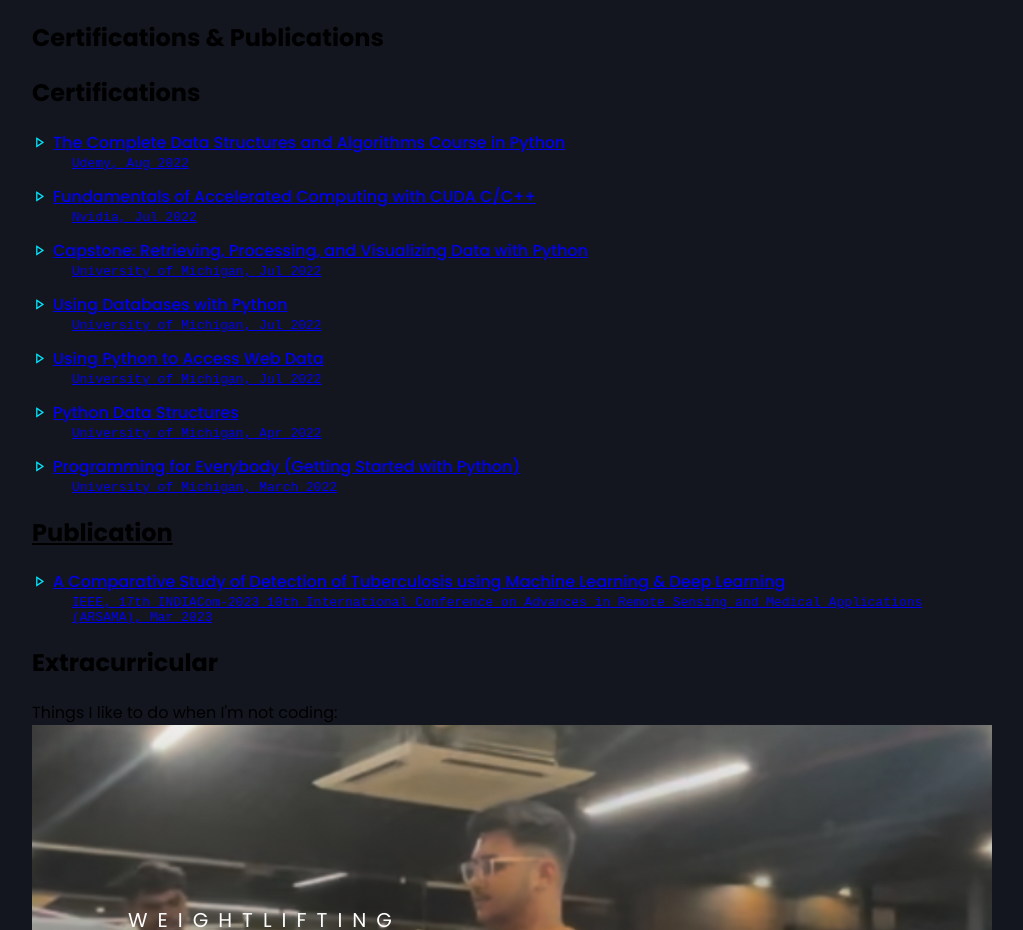
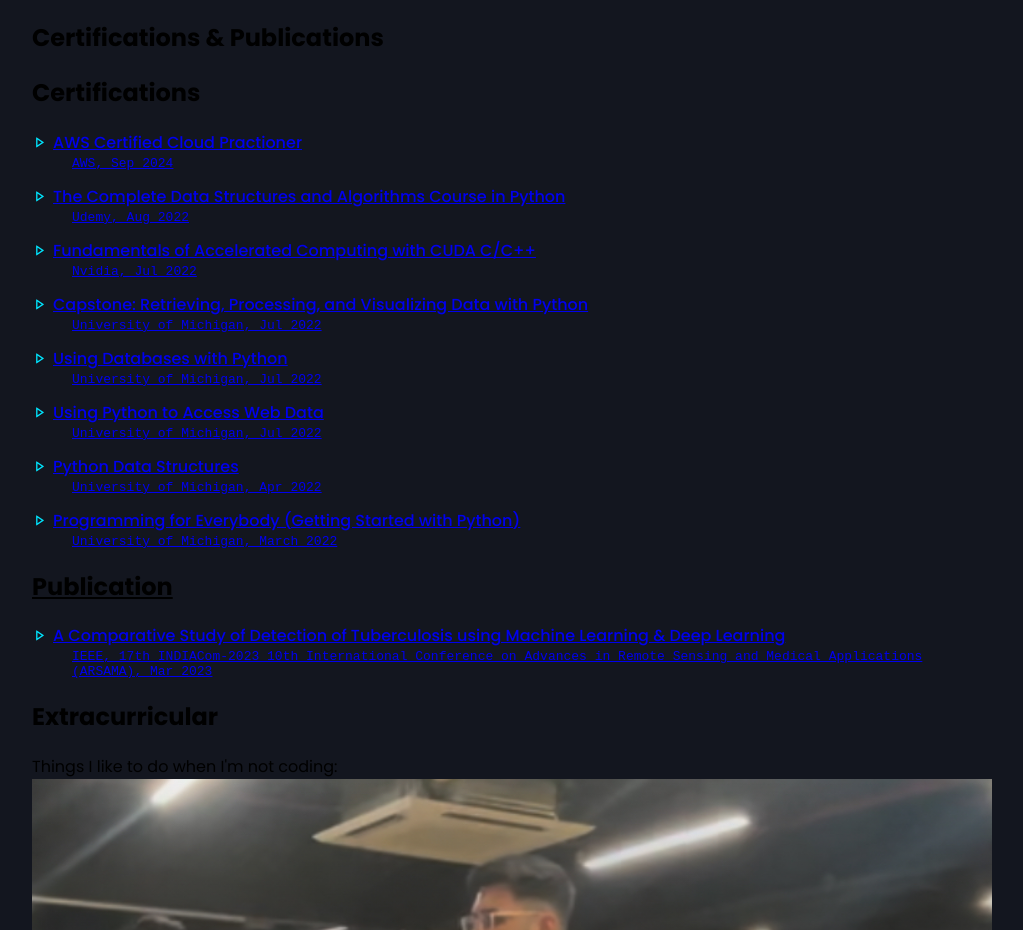
Before and after one commit to ron103/rohanwaghmare, a React (Create React App) app: page / in a window 1280 px wide. Shown: the part 5420-6350 px from the top of the page, without its empty margins (128-1151 px from the left). Built offline with nearby package versions, Linux system fonts and the light colour scheme; the HTML template or start-up script is replaced by a standard one.

Commit message:
added ccp

```diff
--- a/src/pages/Home/Certifications.js
+++ b/src/pages/Home/Certifications.js
@@ -15,6 +15,13 @@ function Certifications() {
 
         <div className="about-text-2 flex flex-col gap-5" id="outer-div">
         <h1 className="section-title text-xl text-fourth ">Certifications</h1>
+        <p className="text-fifth">
+            <i class="ri-play-line"></i>
+            <a href="https://www.credly.com/badges/5151c673-6042-4ead-bd9d-5ff8c2eb05fb/public_url">
+        AWS Certified Cloud Practioner
+        <p className="about-text-3">AWS, Sep 2024</p>
+        </a>
+          </p>
           <p className="text-fifth">
             <i class="ri-play-line"></i>
             <a href="https://www.udemy.com/certificate/UC-ad27cfcc-e9cc-4792-abc0-069fca1b4ba6/">
```
